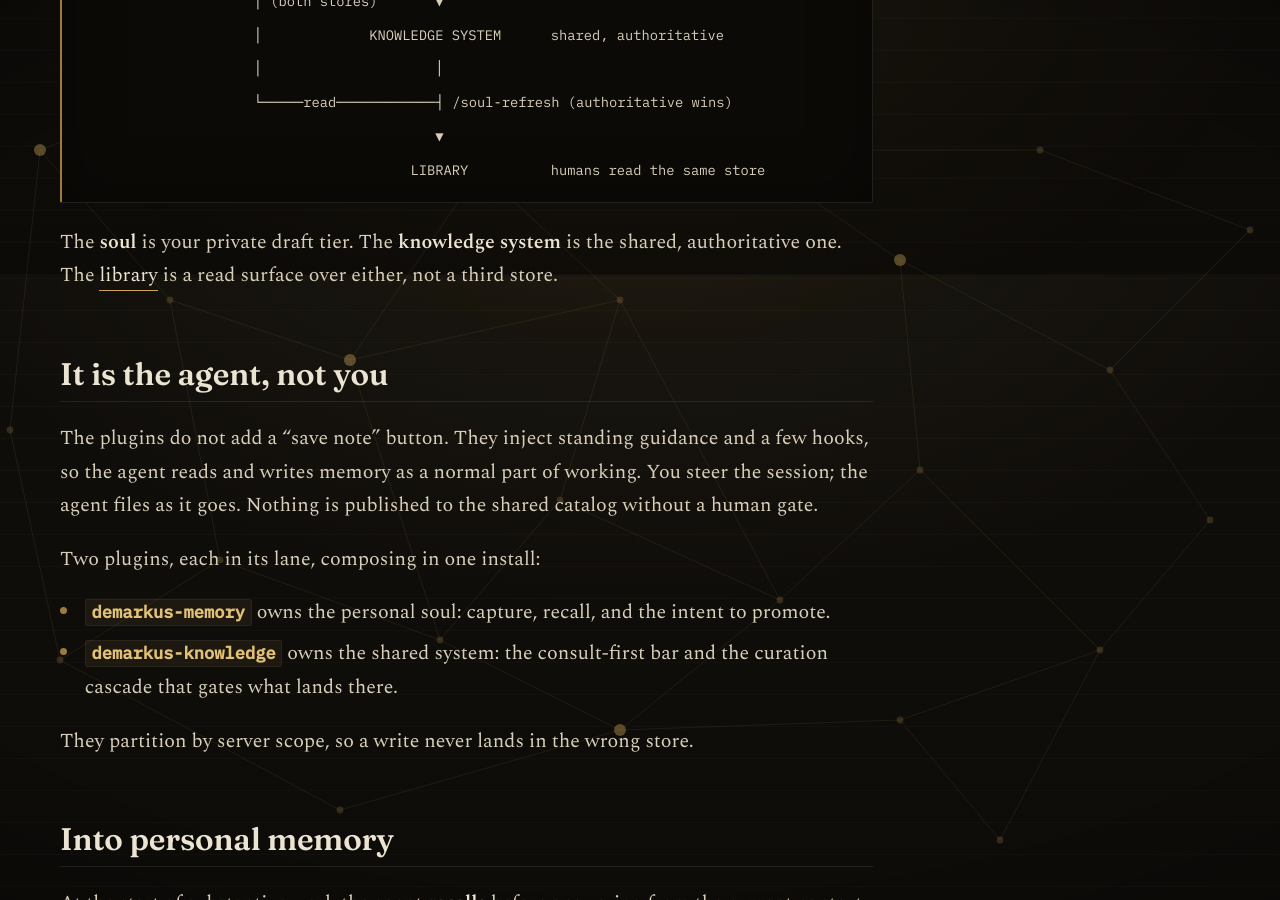
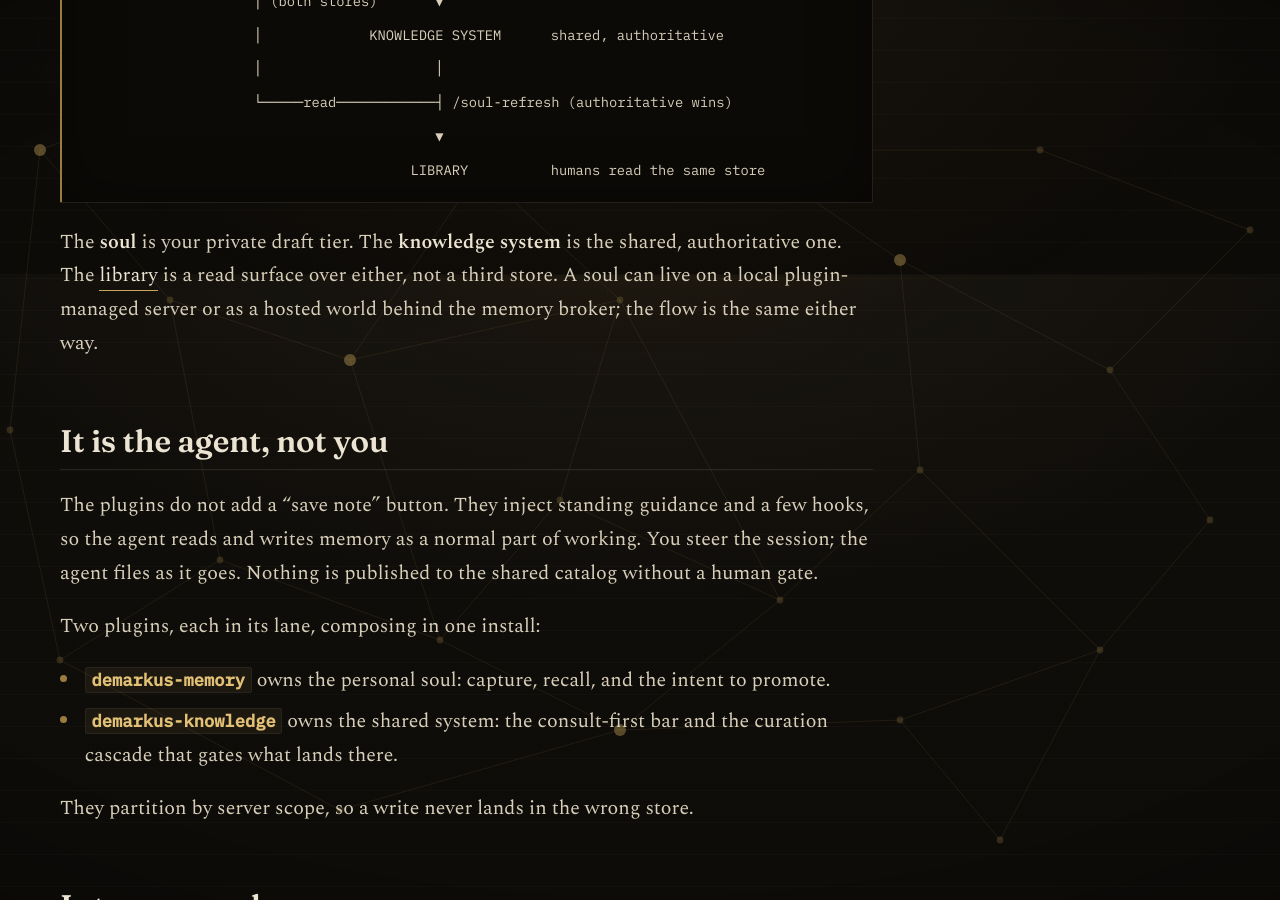
Before and after one commit to latebit-io/demarkus, a Jekyll site: the page built from how-it-works.md, in a window 1280 px wide and 900 px high, scrolled down 625 px. Built offline with Jekyll 4.4.1, drawn with Linux system fonts in a browser that asks for light colours.

```diff
--- a/how-it-works.md
+++ b/how-it-works.md
@@ -28,7 +28,8 @@ it promotes it to the shared catalog. Three stores, one flow.
 
 The **soul** is your private draft tier. The **knowledge system** is the shared,
 authoritative one. The [library](/library/) is a read surface over either, not a
-third store.
+third store. A soul can live on a local plugin-managed server or as a hosted
+world behind the memory broker; the flow is the same either way.
 
 ## It is the agent, not you
 
```
Also changed, not shown: ecosystem.md (+1 -0 lines), index.md (+3 -0 lines).
